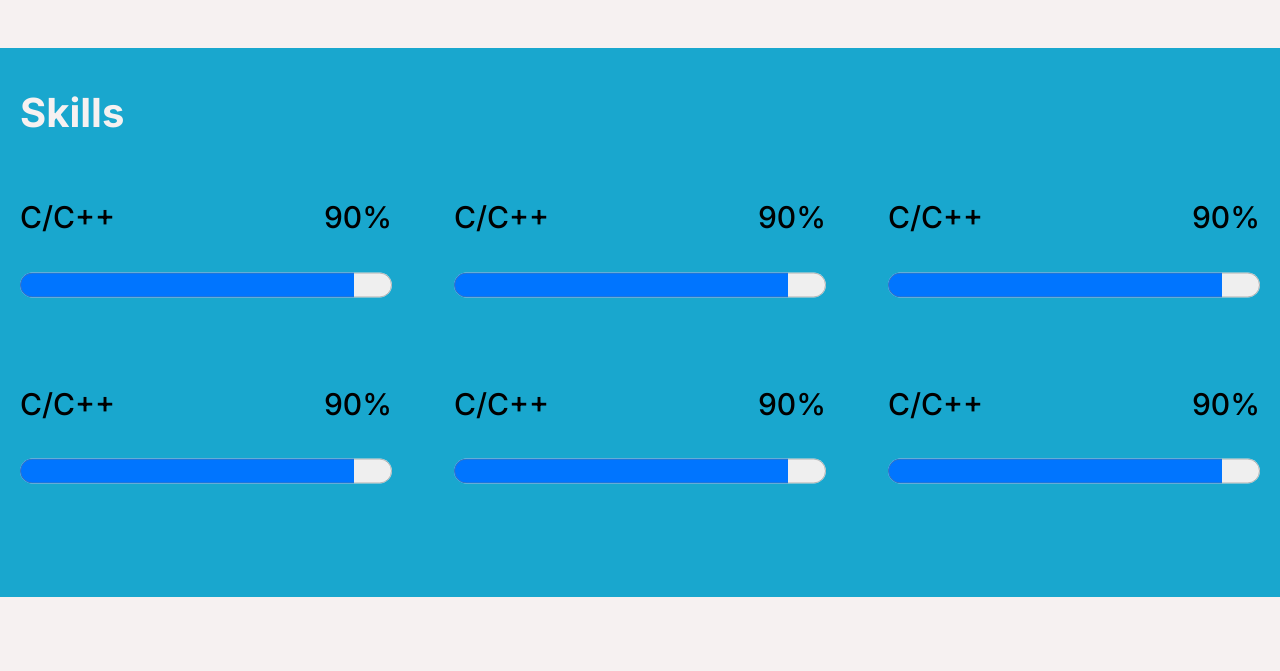
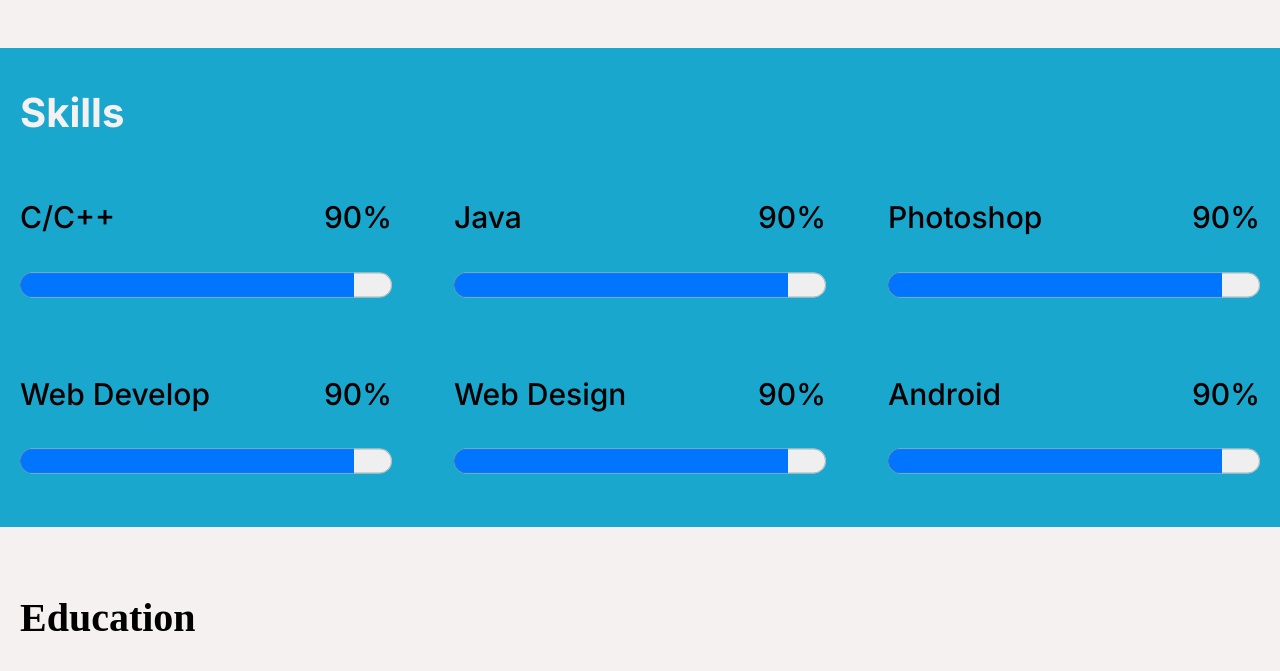
Before and after one commit to WeiiLiang/WeiiLiang.github.io, a plain HTML site: page about.html in a window 1280 px wide. Shown: the part 898-1569 px from the top of the page. Drawn offline with Linux system fonts and the light colour scheme; a web font is replaced by a local one.

Commit message:
assignment done

```diff
--- a/about.html
+++ b/about.html
@@ -69,7 +69,7 @@
                 </div>
                 <div class="progress">
                     <div class="language">
-                        <h2>C/C++</h2>
+                        <h2>Java</h2>
                         <h2>90%</h2>
                     </div>
                     <div class="bar">
@@ -78,7 +78,7 @@
                 </div>
                 <div class="progress">
                     <div class="language">
-                        <h2>C/C++</h2>
+                        <h2>Photoshop</h2>
                         <h2>90%</h2>
                     </div>
                     <div class="bar">
@@ -89,7 +89,7 @@
             <div class="line">
                 <div class="progress">
                     <div class="language">
-                        <h2>C/C++</h2>
+                        <h2>Web Develop</h2>
                         <h2>90%</h2>
                     </div>
                     <div class="bar">
@@ -98,7 +98,7 @@
                 </div>
                 <div class="progress">
                     <div class="language">
-                        <h2>C/C++</h2>
+                        <h2>Web Design</h2>
                         <h2>90%</h2>
                     </div>
                     <div class="bar">
@@ -107,7 +107,7 @@
                 </div>
                 <div class="progress">
                     <div class="language">
-                        <h2>C/C++</h2>
+                        <h2>Android</h2>
                         <h2>90%</h2>
                     </div>
                     <div class="bar">
--- a/css/about.css
+++ b/css/about.css
@@ -63,9 +63,7 @@ body {
 
 #content2 {
     background-color: #19a7ce;
-    padding-bottom: 50px;
     font-family: 'Inter', sans-serif;
-
 }
 
 #content2 h1 {
@@ -77,7 +75,7 @@ body {
 .line {
     display: flex;
     justify-content: space-between;
-    margin-bottom: 50px;
+    padding-bottom: 40px;
     padding-left: 20px;
     padding-right: 20px;
 }
@@ -99,6 +97,10 @@ body {
 .bar progress {
     padding: 25px;
     width: 100%;
+}
+
+#content3 {
+    padding-bottom: 40px;
 }
 
 .edu_title h1 {
--- a/css/index.css
+++ b/css/index.css
@@ -111,7 +111,7 @@ button {
 
 #content2 {
     background-color: #146c94;
-    padding-bottom: 100px;
+    padding-bottom: 40px;
     padding-left: 20px;
     padding-right: 20px;
 }
--- a/css/mywork.css
+++ b/css/mywork.css
@@ -33,17 +33,19 @@ body {
     font-size: 36px;
     text-align: center;
     font-family: 'Inter', sans-serif;
+    margin-bottom: 30px;
 
 }
 
 .line {
     display: flex;
     justify-content: space-between;
-    padding: 20px 20px 20px 20px;
+    padding: 0px 20px 10px 20px;
 }
 
 .work {
     position: relative;
+    padding-bottom: 10px;
 }
 
 .work img {
```
